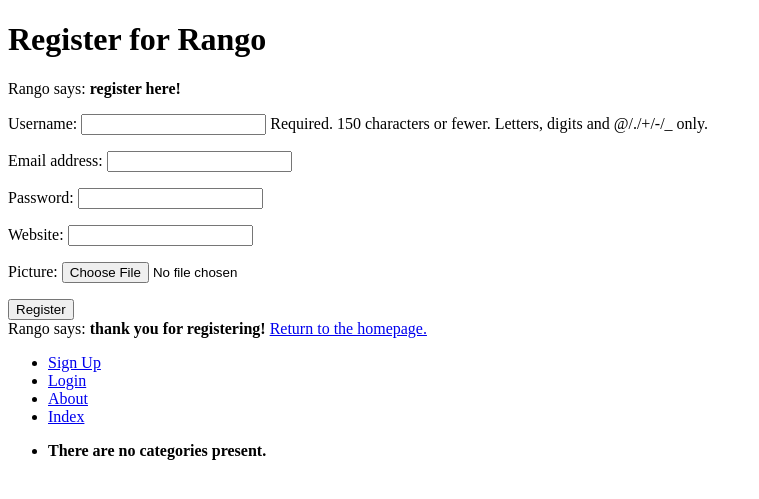
After one commit to Pharoah-beep/tango_with_django_project, a Django app: page /rango/register/ in a window 1280 px wide. The commit adds this page. Shown: the top 499 px of the page, without its empty margins (0-759 px from the left). Run offline with Django 3.2, Linux system fonts and the light colour scheme; data that the repository does not hold is empty.

Commit message:
Chapter9

```diff
--- a/rango/admin.py
+++ b/rango/admin.py
@@ -1,6 +1,6 @@
 from django.contrib import admin
 from rango.models import Category, Page
-
+from rango.models import UserProfile
 class PageAdmin(admin.ModelAdmin):
     list_display = ('title', 'category', 'url')
 
@@ -9,3 +9,4 @@ class CategoryAdmin(admin.ModelAdmin):
 
 admin.site.register(Category, CategoryAdmin)
 admin.site.register(Page, PageAdmin)
+admin.site.register(UserProfile)
--- a/rango/forms.py
+++ b/rango/forms.py
@@ -1,6 +1,7 @@
 from django import forms
 from rango.models import Page, Category
-
+from django.contrib.auth.models import User
+from rango.models import UserProfile
 # We could add these forms to views.py, but it makes sense to split them off into their own file.
 
 class CategoryForm(forms.ModelForm):
@@ -31,3 +32,13 @@ class PageForm(forms.ModelForm):
             cleaned_data['url'] = url
 
         return cleaned_data
+
+class UserForm(forms.ModelForm):
+    password = forms.CharField(widget=forms.PasswordInput())
+    class Meta:
+        model = User
+        fields = ('username', 'email', 'password',)
+class UserProfileForm(forms.ModelForm):
+    class Meta:
+        model = UserProfile
+        fields = ('website', 'picture',)
--- a/rango/models.py
+++ b/rango/models.py
@@ -1,5 +1,6 @@
 from django.db import models
 from django.template.defaultfilters import slugify
+from django.contrib.auth.models import User
 
 class Category(models.Model):
     NAME_MAX_LENGTH = 128
@@ -30,3 +31,11 @@ class Page(models.Model):
 
     def __str__(self):
         return self.title
+class UserProfile(models.Model):
+    # This line is required. Links UserProfile to a User model instance.
+    user = models.OneToOneField(User, on_delete=models.CASCADE)
+    # The additional attributes we wish to include.
+    website = models.URLField(blank=True)
+    picture = models.ImageField(upload_to='profile_images', blank=True)
+    def __str__(self):
+        return self.user.username
--- a/rango/urls.py
+++ b/rango/urls.py
@@ -4,9 +4,16 @@ from rango import views
 app_name = 'rango'
 
 urlpatterns = [
-    path('', views.index, name='index'),
-    path('about/', views.about, name='about'),
-    path('category/<slug:category_name_slug>/', views.show_category, name='show_category'),
-    path('add_category/', views.add_category, name='add_category'),
-    path('category/<slug:category_name_slug>/add_page/', views.add_page, name='add_page'),
+
+	path('', views.index, name='index'),
+	path('about/', views.about, name='about'),
+	path('category/<slug:category_name_slug>/add_page/', views.add_page,
+	name='add_page'),
+	path('category/<slug:category_name_slug>/', views.show_category,
+	name='show_category'),
+	path('add_category/', views.add_category, name='add_category'),
+	path('register/', views.register, name='register'), # New mapping!
+	path('login/', views.user_login, name='login'),
+	path('logout/', views.user_logout, name='logout'),
+	path('restricted/', views.restricted, name='restricted'),
 ]
--- a/rango/views.py
+++ b/rango/views.py
@@ -6,7 +6,11 @@ from rango.forms import CategoryForm
 from django.shortcuts import redirect
 from django.urls import reverse
 from rango.forms import PageForm
-
+from rango.forms import UserForm, UserProfileForm
+from django.contrib.auth import authenticate, login
+from django.http import HttpResponse
+from django.contrib.auth.decorators import login_required
+from django.contrib.auth import logout
 def index(request):
     category_list = Category.objects.order_by('-likes')[:5]
     page_list = Page.objects.order_by('-views')[:5]
@@ -38,9 +42,9 @@ def show_category(request, category_name_slug):
 
     return render(request, 'rango/category.html', context=context_dict)
 
+@login_required
 def add_category(request):
     form = CategoryForm()
-
     if request.method == 'POST':
         form = CategoryForm(request.POST)
 
@@ -52,6 +56,7 @@ def add_category(request):
 
     return render(request, 'rango/add_category.html', {'form': form})
 
+@login_required
 def add_page(request, category_name_slug):
     try:
         category = Category.objects.get(slug=category_name_slug)
@@ -78,5 +83,118 @@ def add_page(request, category_name_slug):
         else:
             print(form.errors)  # This could be better done; for the purposes of TwD, this is fine. DM.
 
+
     context_dict = {'form': form, 'category': category}
     return render(request, 'rango/add_page.html', context=context_dict)
+
+
+
+def register(request):
+    # A boolean value for telling the template
+    # whether the registration was successful.
+    # Set to False initially. Code changes value to
+    # True when registration succeeds.
+    registered = False
+
+    # If it's a HTTP POST, we're interested in processing form data.
+    if request.method == 'POST':
+        # Attempt to grab information from the raw form information.
+        # Note that we make use of both UserForm and UserProfileForm.
+         user_form = UserForm(request.POST)
+         profile_form = UserProfileForm(request.POST)
+         # If the two forms are valid...
+         if user_form.is_valid() and profile_form.is_valid():
+             # Save the user's form data to the database.
+             user = user_form.save()
+             # Now we hash the password with the set_password method.
+             # Once hashed, we can update the user object.
+             user.set_password(user.password)
+             user.save()
+             # Now sort out the UserProfile instance.
+             # Since we need to set the user attribute ourselves,
+             # we set commit=False. This delays saving the model
+             # until we're ready to avoid integrity problems.
+             profile = profile_form.save(commit=False)
+             profile.user = user
+             # Did the user provide a profile picture?
+             # If so, we need to get it from the input form and
+             #put it in the UserProfile model.
+             if 'picture' in request.FILES:
+                 profile.picture = request.FILES['picture']
+
+                 # Now we save the UserProfile model instance.
+                 profile.save()
+
+                 # Update our variable to indicate that the template
+                 # registration was successful.
+                 registered = True
+         else:
+             # Invalid form or forms - mistakes or something else?
+             # Print problems to the terminal.
+             print(user_form.errors, profile_form.errors)
+    else:
+        # Not a HTTP POST, so we render our form using two ModelForm instances.
+        # These forms will be blank, ready for user input.
+        user_form = UserForm()
+        profile_form = UserProfileForm()
+
+    # Render the template depending on the context.
+    return render(request,
+         'rango/register.html',
+         context = {'user_form': user_form,
+         'profile_form': profile_form,
+         'registered': registered})
+
+def user_login(request):
+    # If the request is a HTTP POST, try to pull out the relevant information.
+    if request.method == 'POST':
+        # Gather the username and password provided by the user.
+        # This information is obtained from the login form.
+        # We use request.POST.get('<variable>') as opposed
+        # to request.POST['<variable>'], because the
+        # request.POST.get('<variable>') returns None if the
+        # value does not exist, while request.POST['<variable>']
+        # will raise a KeyError exception.
+        username = request.POST.get('username')
+        password = request.POST.get('password')
+        # Use Django's machinery to attempt to see if the username/password
+        # combination is valid - a User object is returned if it is.
+        user = authenticate(username=username, password=password)
+        # If we have a User object, the details are correct.
+        # If None (Python's way of representing the absence of a value), no user
+        # with matching credentials was found.
+        if user:
+            # Is the account active? It could have been disabled.
+            if user.is_active:
+                # If the account is valid and active, we can log the user in.
+                # We'll send the user back to the homepage.
+                login(request, user)
+                return redirect(reverse('rango:index'))
+            else:
+                # An inactive account was used - no logging in!
+                return HttpResponse("Your Rango account is disabled.")
+        else:
+            # Bad login details were provided. So we can't log the user in.
+            print(f"Invalid login details: {username}, {password}")
+            return HttpResponse("Invalid login details supplied.")
+    # The request is not a HTTP POST, so display the login form.
+    # This scenario would most likely be a HTTP GET.
+    else:
+        # No context variables to pass to the template system, hence the
+        # blank dictionary object...
+        return render(request, 'rango/login.html')
+
+@login_required
+def restricted(request):
+
+    return render(request, 'rango/restricted.html')
+
+
+# Use the login_required() decorator to ensure only those logged in can
+# access the view.
+@login_required
+def user_logout(request):
+    # Since we know the user is logged in, we can now just log them out.
+    logout(request)
+    # Take the user back to the homepage.
+    return redirect(reverse('rango:index'))
--- a/templates/rango/base.html
+++ b/templates/rango/base.html
@@ -16,22 +16,27 @@
  {% endblock %}
  </div>
 
+<div><ul>
+{% if user.is_authenticated %}
+<!-- Show these links when the user is logged in -->
+<li><a href="{% url 'rango:restricted' %}">Restricted Page</a></li>
+<li><a href="{% url 'rango:logout' %}">Logout</a></li>
+<li><a href="{% url 'rango:add_category' %}">Add New Category</a></li>
+{% else %}
+<!-- Show these links when the user is NOT logged in -->
+<li><a href="{% url 'rango:register' %}">Sign Up</a></li>
+<li><a href="{% url 'rango:login' %}">Login</a></li>
+{% endif %}
+<!-- Outside the conditional statements, ALWAYS show -->
+
+<li><a href="{% url 'rango:about' %}">About</a></li>
+<li><a href="{% url 'rango:index' %}">Index</a></li>
+</ul></div>
 
 <div>
 {% block sidebar_block %}
 	{% get_category_list category %}
 {% endblock %}
 </div>
-
-
-
- <hr />
- <div>
- <ul>
- <li><a href="{% url 'rango:add_category' %}">Add a New Category</a></li>
- <li><a href="{% url 'rango:about' %}">About</a></li>
- <li><a href="{% url 'rango:index' %}">Index</a></li>
- </ul>
- </div>
- </body>
- </html>
+</body>
+</html>
--- a/templates/rango/category.html
+++ b/templates/rango/category.html
@@ -25,6 +25,8 @@
 {% endif %}
 {% endfor %}
 
+
+
  <h1>{{ category.name }}</h1>
  {% if pages %}
  <ul>
@@ -35,8 +37,9 @@
  {% else %}
  <strong>No pages currently in category.</strong>
  {% endif %}
-
+{% if user.is_authenticated %}
  <a href="{% url 'rango:add_page' category.slug %}">Add Page</a> <br />
+ {% endif %}
  {% else %}
  The specified category does not exist.
  {% endif %}
--- /dev/null
+++ b/templates/rango/register.html
@@ -0,0 +1,29 @@
+{% extends 'rango/base.html' %}
+{% load staticfiles %}
+
+{% block title_block %}
+	Register
+{% endblock %}
+
+{% block body_block %}
+<h1>Register for Rango</h1>
+{% if not registered %}
+Rango says: <strong>register here!</strong><br />
+<form id="user_form" method="post" action="{% url 'rango:register' %}"
+      enctype="multipart/form-data">
+
+	{% csrf_token %}
+
+	<!-- Display each form -->
+	{{ user_form.as_p }}
+	{{ profile_form.as_p }}
+
+	<!-- Provide a button to click to submit the form. -->
+	<input type="submit" name="submit" value="Register" />
+
+</form>
+Rango says: <strong>thank you for registering!</strong>
+<a href="{% url 'rango:index' %}">Return to the homepage.</a><br />
+{% endif %}
+
+{% endblock %}
```
Also changed, not shown: tango_with_django_project/settings.py (+10 -0 lines), templates/rango/index.html (+5 -5 lines), templates/rango/login.html (added, +16 -0 lines), templates/rango/restricted.html (added, +8 -0 lines), media/profile_images/pfp.jpeg (added), rango/migrations/0004_auto_20210211_1801.py (added).
